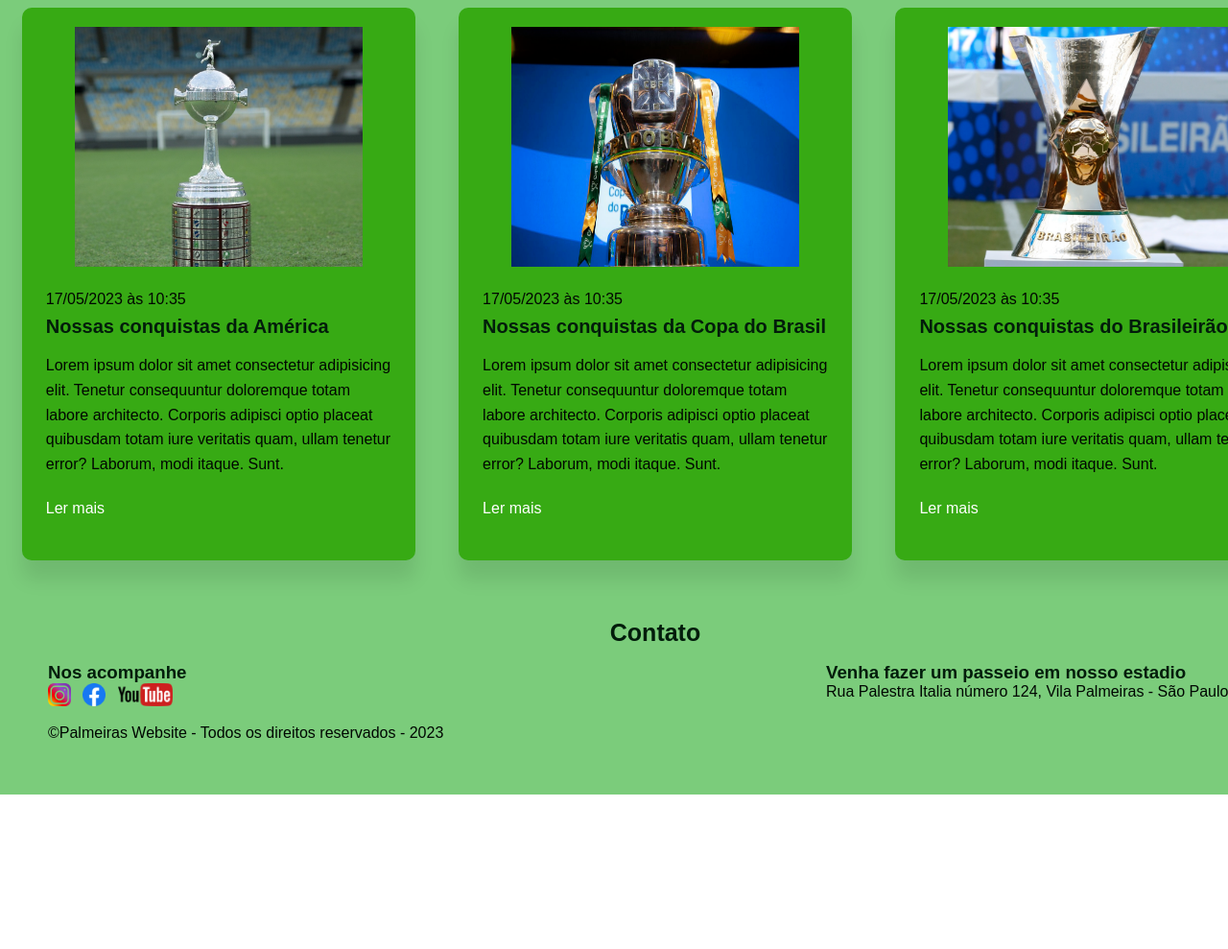
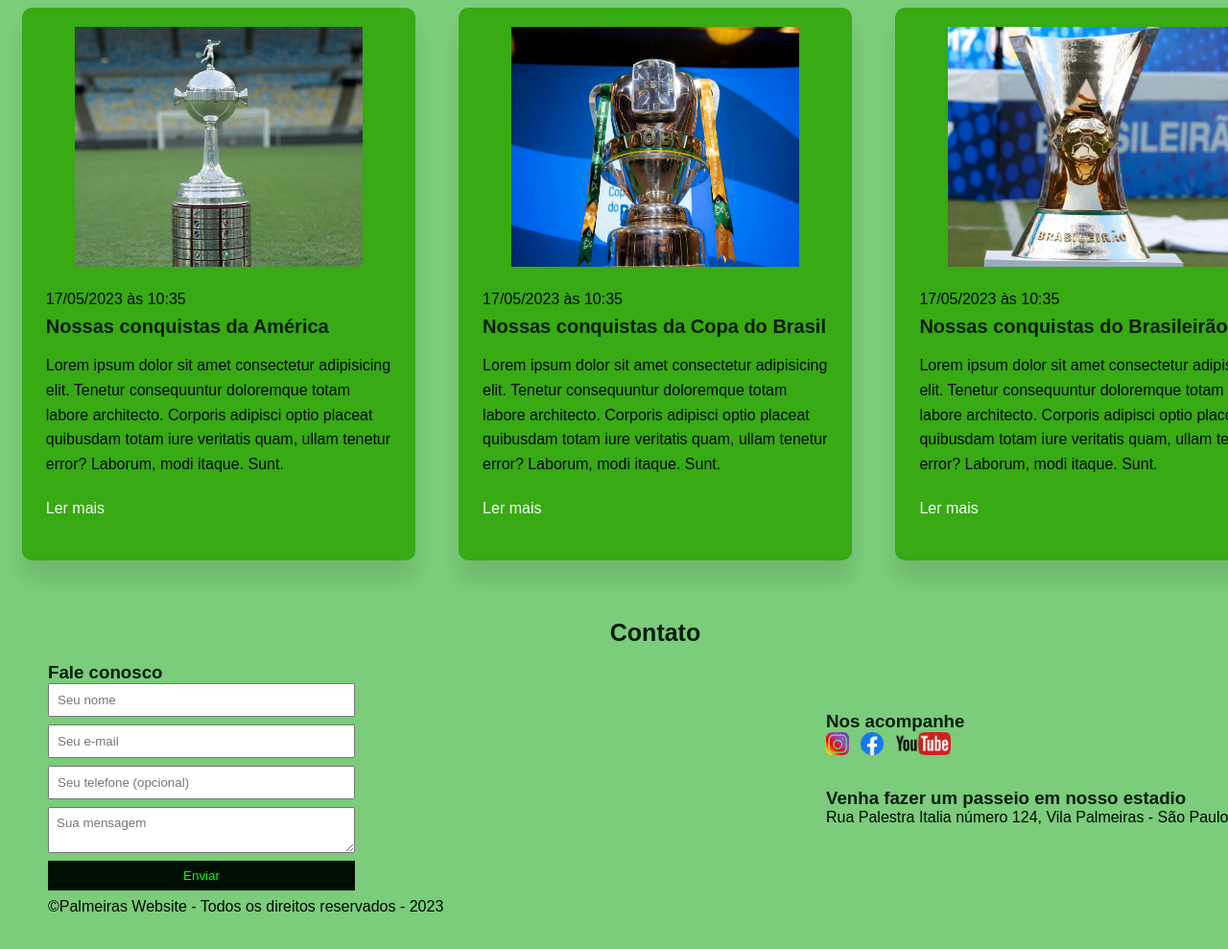
Before and after one commit to GustavoMarquesDev/Palmeiras-Website, a plain HTML site: page index.html in a window 1280 px wide. Shown: the part 2025-3014 px from the top of the page at 96% size. Before the commit the page ends 2853 px from the top, so only its background shows below. Drawn offline with Linux system fonts and the light colour scheme.

Commit message:
Adicionando um menu de interação com o usuário

```diff
--- a/index.html
+++ b/index.html
@@ -169,6 +169,17 @@
             </div>
             <div class="contact-methods">
               <div>
+                <h3>Fale conosco</h3>
+                <form>
+                  <input type="text" placeholder="Seu nome" required />
+                  <input type="email" placeholder="Seu e-mail" required />
+                  <input type="tel" placeholder="Seu telefone (opcional)" />
+                  <textarea placeholder="Sua mensagem" required></textarea>
+                  <button type="submit">Enviar</button>
+                </form>
+              </div>
+              <div class="msg">
+                <div>
                   <h3>Nos acompanhe</h3>
                   <ul class="social-links">
                     <li>
@@ -189,17 +200,21 @@
                     </li>
                     <li>
                       <a href="#" title="Visite nosso canal no Youtube">
-                      <img src="./Imagens/youtube.png" alt="Logo do Youtube" />
+                        <img
+                          src="./Imagens/youtube.png"
+                          alt="Logo do Youtube"
+                        />
                       </a>
                     </li>
                   </ul>
                 </div>
-              <div class="msg">
+                <div>
                   <h3>Venha fazer um passeio em nosso estadio</h3>
                   <p>
                     Rua Palestra Italia número 124, Vila Palmeiras - São Paulo -
                     SP
                   </p>
+                </div>
               </div>
             </div>
           </div>
--- a/main.css
+++ b/main.css
@@ -213,6 +213,7 @@ section p {
 .contact-methods {
   padding: 0 50px;
   justify-content: space-between;
+  align-items: center;
 }
 
 .contact {
@@ -226,3 +227,36 @@ section p {
 .copy-text {
   margin-left: 50px;
 }
+
+form button {
+  background-color: #010f03;
+  color: #04ff04;
+  border: none;
+  cursor: pointer;
+}
+
+form button:hover {
+  /*hover é um pseudo seletor*/
+  background-color: #13e251;
+  color: #010f03; /*mudar cor do botão ao colocar o mouse em cima*/
+}
+
+input:focus,
+textarea:focus {
+  outline-color: #17a12e; /*para mudar a cor quando o cursor estiver em cima do sua mensagem*/
+}
+
+form input,
+form textarea,
+form button {
+  display: block;
+  width: 320px;
+  margin-bottom: 8px;
+  padding: 8px;
+}
+
+.msg {
+  display: flex;
+  flex-direction: column;
+  gap: 30px;
+}
```
Lines whose indentation alone changed are shown as unchanged.
